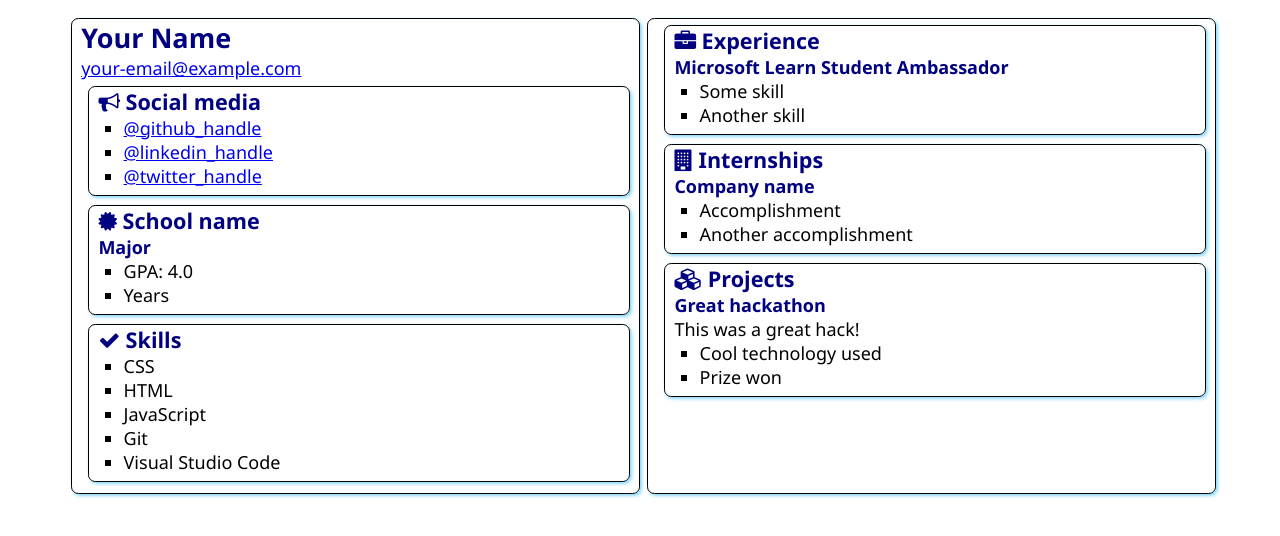
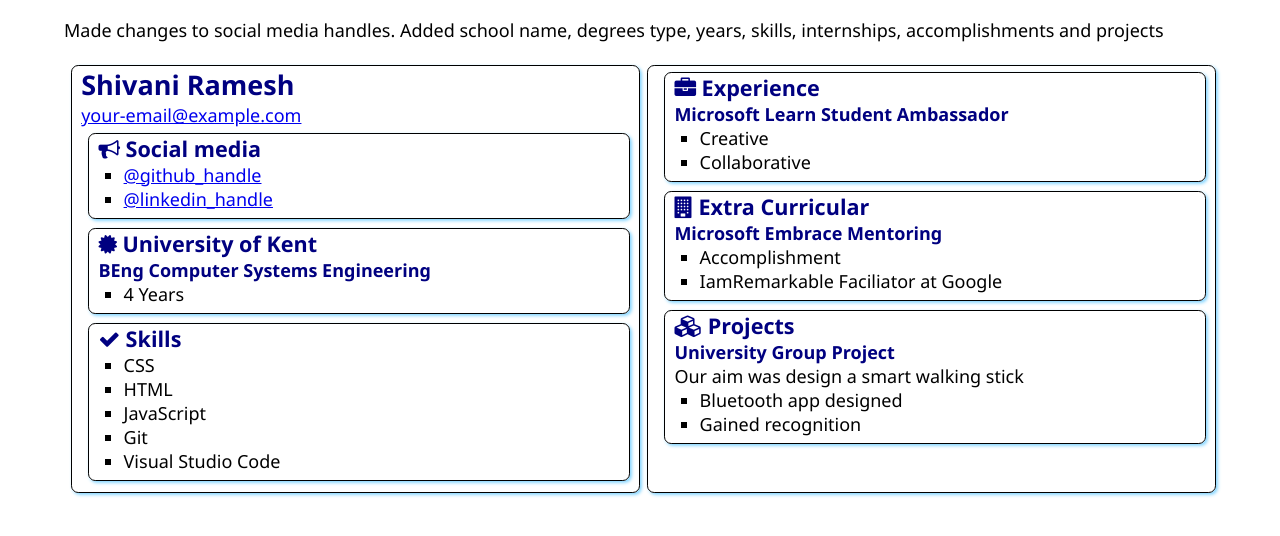
Before and after one commit to sun24g/SATechnicalOnboarding, a plain HTML site: page src/index.html in a window 1280 px wide. Drawn offline with Linux system fonts and the light colour scheme.

Commit message:
Added My Name

```diff
--- a/src/index.html
+++ b/src/index.html
@@ -4,7 +4,8 @@
     <meta charset="UTF-8">
     <meta http-equiv="X-UA-Compatible" content="IE=edge">
     <meta name="viewport" content="width=device-width, initial-scale=1.0">
-    <title>Resume</title>
+    <title>Added My Name</title>
+    <p>Made changes to social media handles. Added school name, degrees type, years, skills, internships, accomplishments and projects</p>
 
     <link rel="stylesheet" href="style.css">
     <link rel="stylesheet" href="https://cdnjs.cloudflare.com/ajax/libs/font-awesome/4.7.0/css/font-awesome.min.css">
@@ -12,7 +13,7 @@
 <body>
     <main>
         <article class="box">
-            <h1>Your Name</h1>
+            <h1>Shivani Ramesh</h1>
             <div><a href="mailto:your.email@example.com">your-email@example.com</a></div>
 
             <section class="box">
@@ -21,9 +22,8 @@
                     Social media
                 </h2>
                 <ul>
-                    <li><a href="https://github.com/<handle>">@github_handle</a></li>
-                    <li><a href="https://linkedin.com/in/<handle>">@linkedin_handle</a></li>
-                    <li><a href="https://twitter.com/<handle>">@twitter_handle</a></li>
+                    <li><a href="https://github.com/sun24g<handle>">@github_handle</a></li>
+                    <li><a href="https://linkedin.com/in/shivaniramesh<handle>">@linkedin_handle</a></li>
                 </ul>
             </section>
 
@@ -31,12 +31,11 @@
                 <div class="education">
                     <h2>
                         <i class="fa fa-certificate" aria-hidden="true"></i>
-                        School name
+                        University of Kent
                     </h2>
-                    <h3>Major</h3>
+                    <h3>BEng Computer Systems Engineering</h3>
                     <ul>
-                        <li>GPA: 4.0</li>
-                        <li>Years</li>
+                        <li>4 Years</li>
                     </ul>
                 </div>
             </section>
@@ -63,20 +62,20 @@
                 </h2>
                 <h3>Microsoft Learn Student Ambassador</h3>
                 <ul>
-                    <li>Some skill</li>
-                    <li>Another skill</li>
+                    <li>Creative</li>
+                    <li>Collaborative</li>
                 </ul>
             </section>
             <section class="box">
                 <h2>
                     <i class="fa fa-building" aria-hidden="true"></i>
-                    Internships
+                    Extra Curricular
                 </h2>
 
-                <h3>Company name</h3>
+                <h3>Microsoft Embrace Mentoring</h3>
                 <ul>
                     <li>Accomplishment</li>
-                    <li>Another accomplishment</li>
+                    <li>IamRemarkable Faciliator at Google</li>
                 </ul>
             </section>
             <section class="box">
@@ -85,11 +84,11 @@
                     Projects
                 </h2>
 
-                <h3>Great hackathon</h3>
-                <div>This was a great hack!</div>
+                <h3>University Group Project</h3>
+                <div>Our aim was design a smart walking stick</div>
                 <ul>
-                    <li>Cool technology used</li>
-                    <li>Prize won</li>
+                    <li>Bluetooth app designed</li>
+                    <li>Gained recognition</li>
                 </ul>
             </section>
         </article>
```
